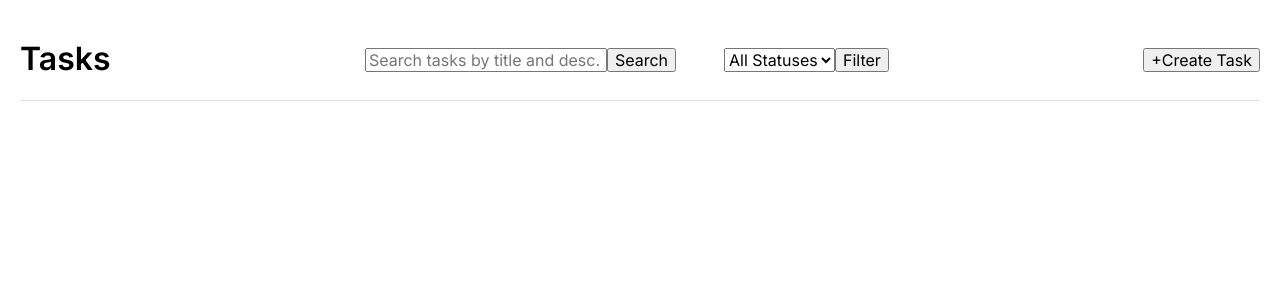
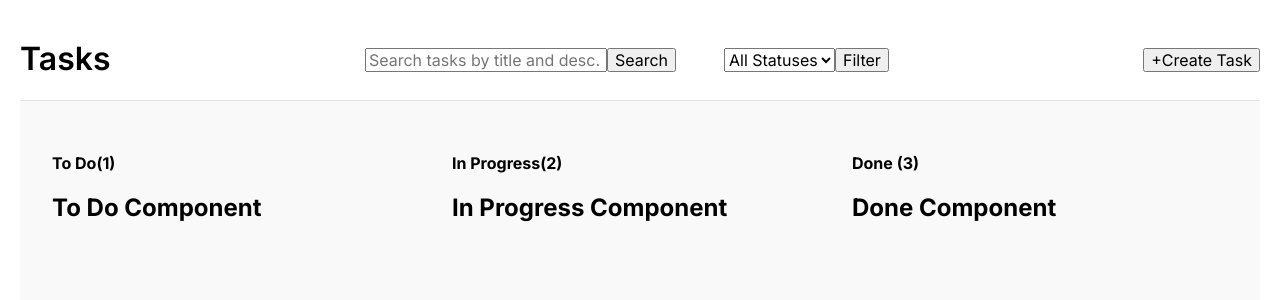
Before and after one commit to sasholilov/task-management-dashboard, a Vue app: page / in a window 1280 px wide. Shown: the top 300 px of the page. Built offline with nearby package versions, Linux system fonts and the light colour scheme.

Commit message:
create TaskSection ToDo InProgress Done components

```diff
--- /dev/null
+++ b/src/components/Done.vue
@@ -0,0 +1,10 @@
+<template>
+  <div class="done">
+    <h4>Done <span>(3)</span></h4>
+    <h2>Done Component</h2>
+  </div>
+</template>
+
+<script setup lang="ts"></script>
+
+<style scoped></style>
--- /dev/null
+++ b/src/components/InProgress.vue
@@ -0,0 +1,10 @@
+<template>
+  <div class="in-progress">
+    <h4>In Progress<span>(2)</span></h4>
+    <h2>In Progress Component</h2>
+  </div>
+</template>
+
+<script setup lang="ts"></script>
+
+<style scoped></style>
--- /dev/null
+++ b/src/components/TasksSection.vue
@@ -0,0 +1,24 @@
+<template>
+  <div class="tasks-section">
+    <ToDo />
+    <InProgress />
+    <Done />
+  </div>
+</template>
+
+<script setup lang="ts">
+import ToDo from "./ToDo.vue";
+import InProgress from "./InProgress.vue";
+import Done from "./Done.vue";
+</script>
+
+<style scoped lang="scss">
+.tasks-section {
+  background-color: #f9f9f9;
+  padding: 2rem;
+  height: 100vh;
+  display: grid;
+  grid-template-columns: 1fr 1fr 1fr;
+  gap: 1.5rem;
+}
+</style>
--- /dev/null
+++ b/src/components/ToDo.vue
@@ -0,0 +1,10 @@
+<template>
+  <div class="to-do">
+    <h4>To Do<span>(1)</span></h4>
+    <h2>To Do Component</h2>
+  </div>
+</template>
+
+<script setup lang="ts"></script>
+
+<style scoped></style>
--- a/src/pages/DashboardPage.vue
+++ b/src/pages/DashboardPage.vue
@@ -1,11 +1,13 @@
 <template>
   <div>
     <Header />
+    <TasksSection />
   </div>
 </template>
 
 <script setup lang="ts">
 import Header from "../components/Header.vue";
+import TasksSection from "../components/TasksSection.vue";
 </script>
 
 <style scoped></style>
```
